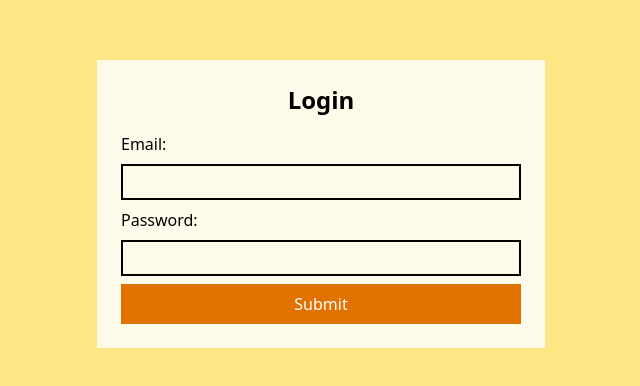
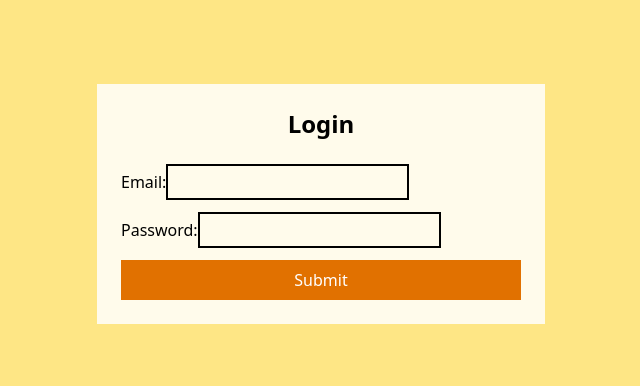
Before and after one commit to chakram9000/fullblog, a React (Vite) app in the folder apps/web-admin/: page /login in a window 1280 px wide. Shown: the part 196-582 px from the top of the page, without its empty margins (319-959 px from the left). Built offline with nearby package versions, Linux system fonts and the light colour scheme; no server answers; what hono would draw is missing.

Commit message:
tweak: login page

```diff
--- a/apps/web-admin/src/routes/login.tsx
+++ b/apps/web-admin/src/routes/login.tsx
@@ -55,7 +55,7 @@ function RouteComponent() {
 					e.preventDefault();
 					form.handleSubmit();
 				}}
-				className="flex flex-col items-stretch gap-2"
+				className="flex flex-col items-stretch gap-3"
 			>
 				<h1 className="text-center text-2xl font-bold">Login</h1>
 				<p className="text-red-500">{errorMessage}</p>
@@ -63,7 +63,7 @@ function RouteComponent() {
 					name="email"
 					children={(field) => {
 						return (
-							<>
+							<div>
 								<label htmlFor={field.name}>Email:</label>
 								<input
 									required
@@ -74,7 +74,7 @@ function RouteComponent() {
 									onBlur={field.handleBlur}
 									onChange={(e) => field.handleChange(e.target.value)}
 								/>
-							</>
+							</div>
 						);
 					}}
 				/>
@@ -82,7 +82,7 @@ function RouteComponent() {
 					name="password"
 					children={(field) => {
 						return (
-							<>
+							<div>
 								<label htmlFor={field.name}>Password:</label>
 								<input
 									required
@@ -93,7 +93,7 @@ function RouteComponent() {
 									onBlur={field.handleBlur}
 									onChange={(e) => field.handleChange(e.target.value)}
 								/>
-							</>
+							</div>
 						);
 					}}
 				/>
```
